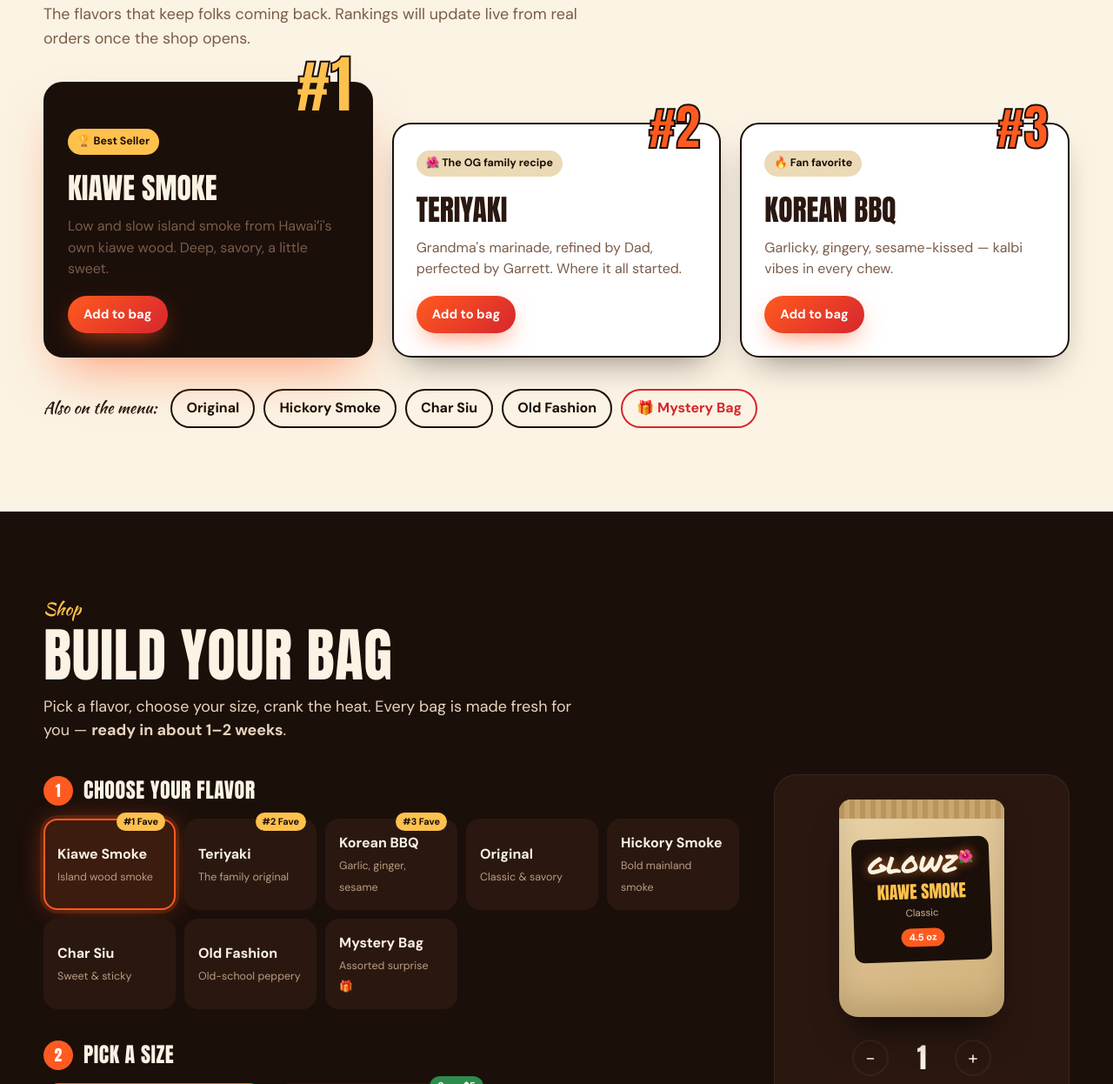
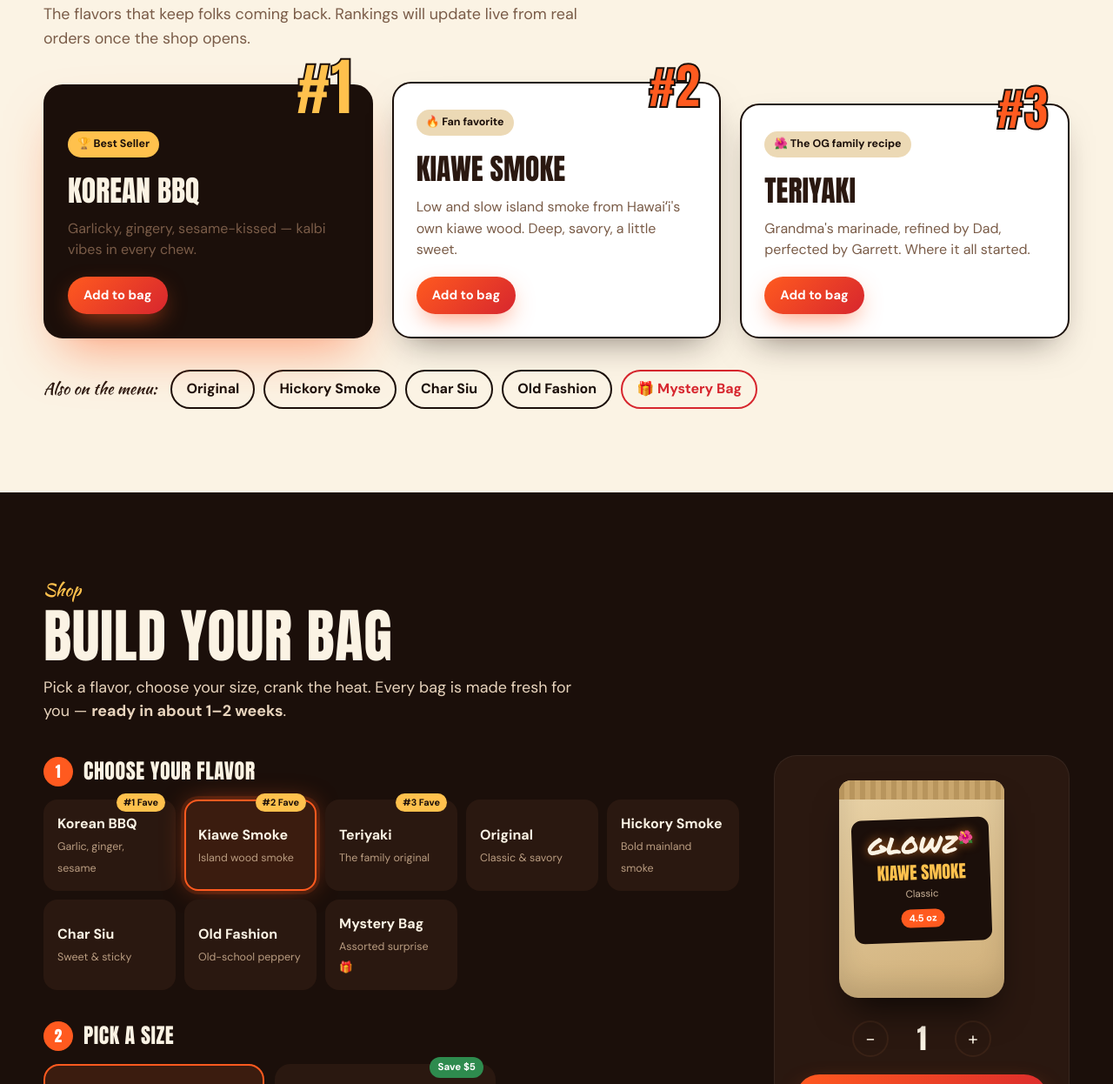
Before and after one commit to serdnago/glowz-jerky, a plain HTML site: page index.html in a window 1280 px wide. Shown: the part 1107-2353 px from the top of the page at 87% size. Drawn offline with Linux system fonts and the light colour scheme.

Commit message:
Reorder top 3 favorites: Korean BBQ, Kiawe Smoke, Teriyaki
Co-Authored-By: Claude Opus 5.5 <noreply@anthropic.com>

```diff
--- a/app.js
+++ b/app.js
@@ -7,9 +7,9 @@ const SIZES = {
 };
 
 const FLAVORS = [
-  { name: "Kiawe Smoke",   desc: "Island wood smoke",     tag: "#1 Fave", health: true },
-  { name: "Teriyaki",      desc: "The family original",   tag: "#2 Fave", health: true },
-  { name: "Korean BBQ",    desc: "Garlic, ginger, sesame", tag: "#3 Fave", health: false },
+  { name: "Korean BBQ",    desc: "Garlic, ginger, sesame", tag: "#1 Fave", health: false },
+  { name: "Kiawe Smoke",   desc: "Island wood smoke",     tag: "#2 Fave", health: true },
+  { name: "Teriyaki",      desc: "The family original",   tag: "#3 Fave", health: true },
   { name: "Original",      desc: "Classic & savory",       health: false },
   { name: "Hickory Smoke", desc: "Bold mainland smoke",    health: true },
   { name: "Char Siu",      desc: "Sweet & sticky",         health: false },
--- a/index.html
+++ b/index.html
@@ -101,23 +101,23 @@
       <article class="podium__card podium__card--1">
         <div class="podium__rank">#1</div>
         <span class="badge badge--gold">🏆 Best Seller</span>
+        <h3>Korean BBQ</h3>
+        <p>Garlicky, gingery, sesame-kissed — kalbi vibes in every chew.</p>
+        <button class="btn btn--sm btn--lava" data-quick="Korean BBQ">Add to bag</button>
+      </article>
+      <article class="podium__card podium__card--2">
+        <div class="podium__rank">#2</div>
+        <span class="badge">🔥 Fan favorite</span>
         <h3>Kiawe Smoke</h3>
         <p>Low and slow island smoke from Hawaiʻi's own kiawe wood. Deep, savory, a little sweet.</p>
         <button class="btn btn--sm btn--lava" data-quick="Kiawe Smoke">Add to bag</button>
       </article>
-      <article class="podium__card podium__card--2">
-        <div class="podium__rank">#2</div>
+      <article class="podium__card podium__card--3">
+        <div class="podium__rank">#3</div>
         <span class="badge">🌺 The OG family recipe</span>
         <h3>Teriyaki</h3>
         <p>Grandma's marinade, refined by Dad, perfected by Garrett. Where it all started.</p>
         <button class="btn btn--sm btn--lava" data-quick="Teriyaki">Add to bag</button>
-      </article>
-      <article class="podium__card podium__card--3">
-        <div class="podium__rank">#3</div>
-        <span class="badge">🔥 Fan favorite</span>
-        <h3>Korean BBQ</h3>
-        <p>Garlicky, gingery, sesame-kissed — kalbi vibes in every chew.</p>
-        <button class="btn btn--sm btn--lava" data-quick="Korean BBQ">Add to bag</button>
       </article>
     </div>
     <div class="more-flavors">
```
